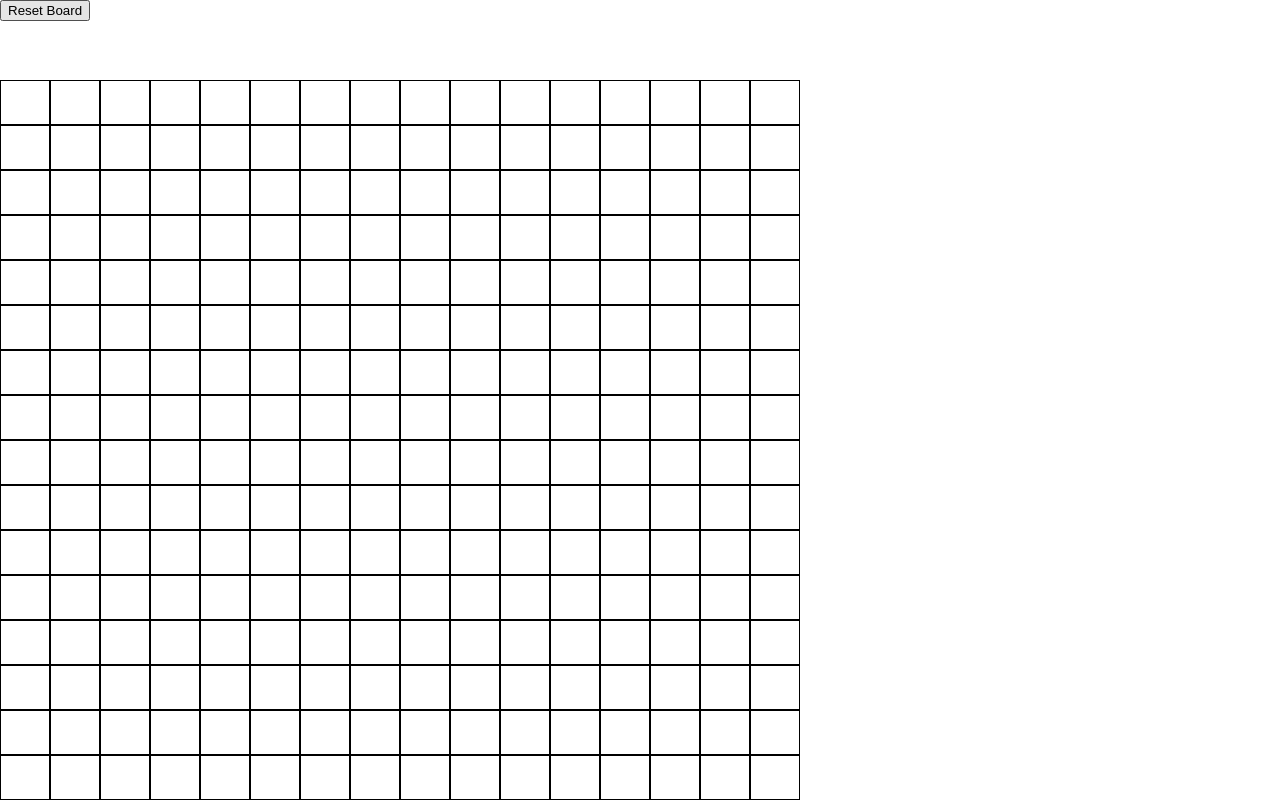
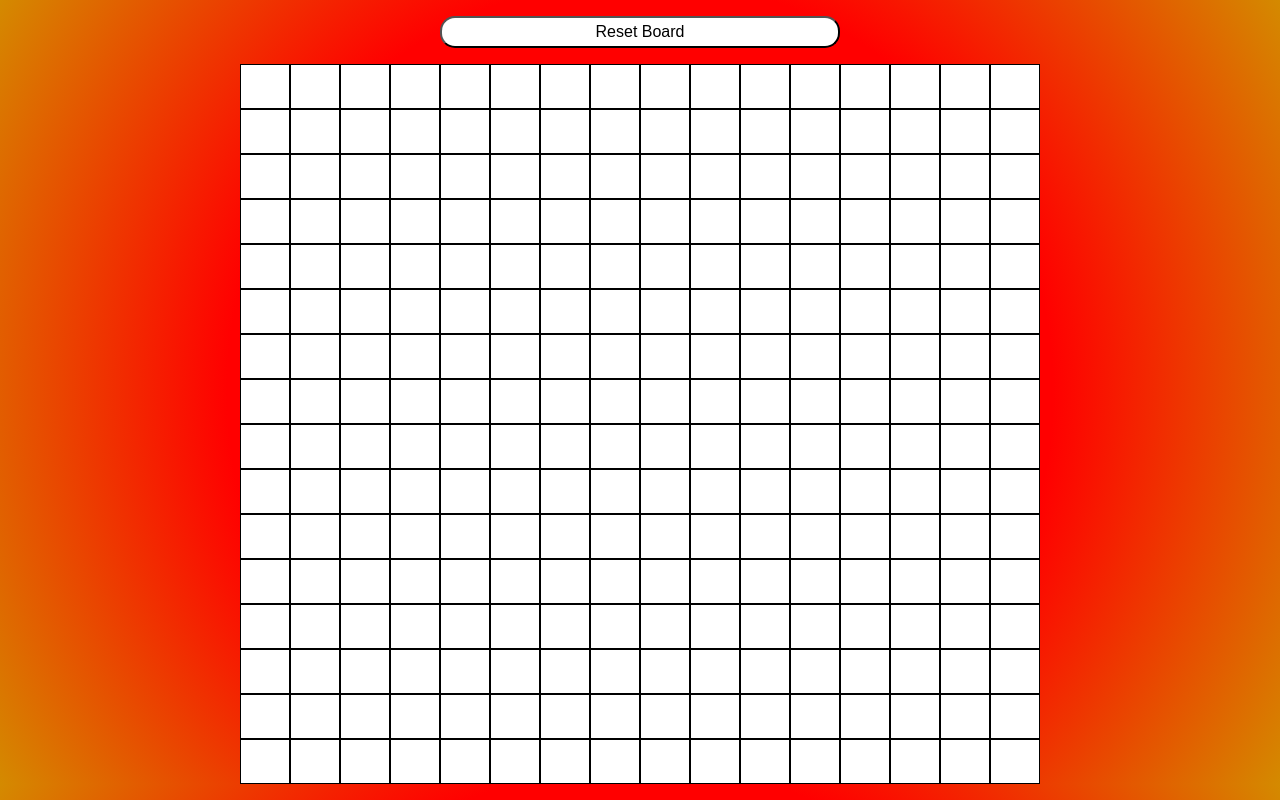
Before and after one commit to wise-king-sullyman/etch-a-sketch, a plain HTML site: page index.html in a window 1280 px wide. Drawn offline with Linux system fonts and the light colour scheme.

Commit message:
Added some styling and input sanitization

```diff
--- a/script.js
+++ b/script.js
@@ -24,8 +24,13 @@ function createColumns(appendToID) {
     }
 };
 
+function getNewBoardSize() {
+    newBoardSize = prompt("Enter number for new board size, e.g. 16 will create a 16x16 board. Sizes over 100 start to get laggy");
+    !newBoardSize? alert("Enter number greater than 0"): resizeBoard()
+}
+
 function resizeBoard() {
-    newBoardSize = prompt("Enter new board Size");
+
     boardSideLength = newBoardSize;
     let container = document.getElementById('container');
     grid.remove();
@@ -43,8 +48,8 @@ function addEventListeners() {
             e.target.style.backgroundColor = "black";
         });
 });
-    let resetButton = document.getElementById('resetBoard');
-    resetButton.addEventListener("click", resizeBoard);
+    let resetButton = document.getElementById('resetButton');
+    resetButton.addEventListener("click", getNewBoardSize);
 };
 
 createColumns("grid")
--- a/style.css
+++ b/style.css
@@ -1,6 +1,7 @@
 body {
     margin: 0;
     padding: 0;
+    background-image: radial-gradient(circle, red 55%,rgb(212, 138, 0));
 }
 
 .container {
@@ -17,6 +18,7 @@ body {
     border-width: 1px;
     width: 100%;
     box-sizing: border-box;
+    background-color: white;
 }
 
 .column {
@@ -26,11 +28,33 @@ body {
 }
 
 #resetBoard {
-    height: 10vh
+    height: 8vh;
+    width: 100%;
+    padding-top: 2vh;
+    box-sizing: border-box;
 }
 
 #grid {
     height: 90vh;
     width: 100vh;
+    margin: auto;
+}
 
+#resetButton {
+    display: block;
+    margin: auto;
+    width: 50vh;
+    height: 4vh;
+    font-size: 16px;
+    box-sizing:border-box;
+    background-color: white;
+    border-radius: 15px;
+    border-width: 2px;
+    border-color: black;
+    transition: 0.2s;
 }
+
+#resetButton:hover {
+    transform: scale(1.2);
+    font-size: 20px;
+}
```
Also changed, not shown: toyStoryEtchASketh.jpg (added).
